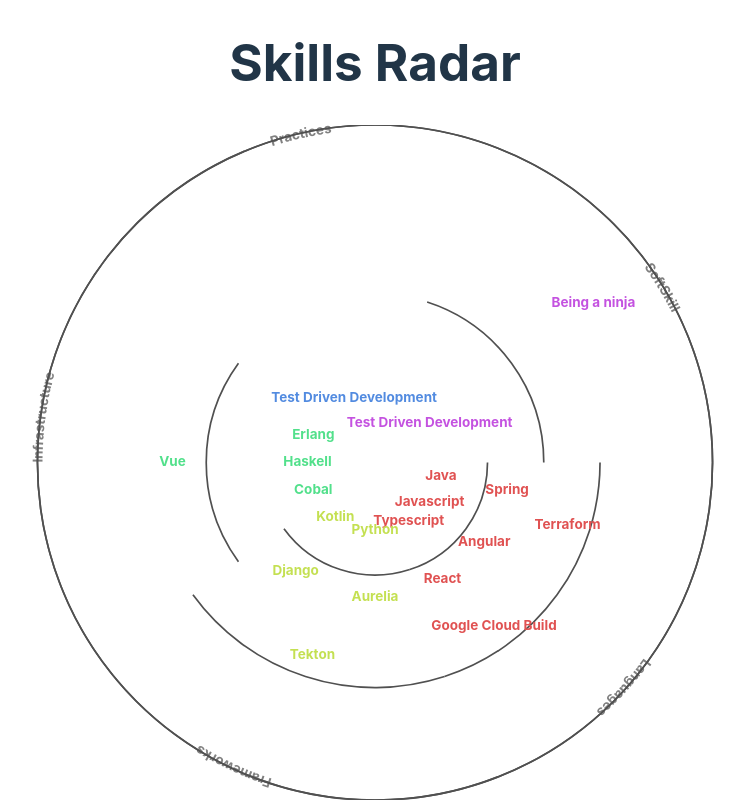
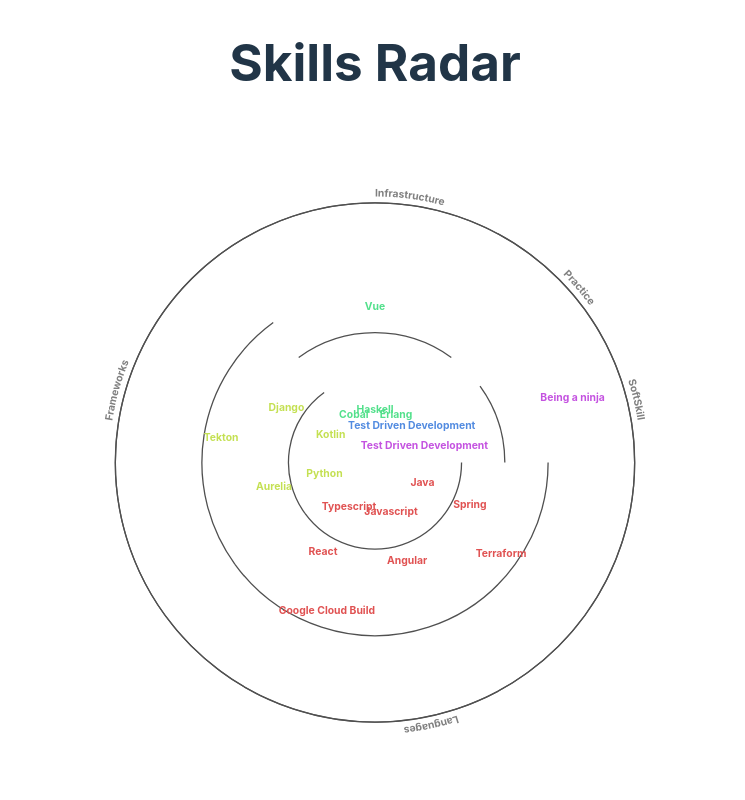
Before and after one commit to jnsartwell/resume, a React (Vite) app: page / in a window 1280 px wide. Shown: the whole page, without its empty margins (265-1010 px from the left). Built offline with nearby package versions, Linux system fonts and the light colour scheme.

Commit message:
sectors are now sized proprotionately based on the number of skills in each category

```diff
--- a/src/components/SkillsRadar/SkillsRadar.tsx
+++ b/src/components/SkillsRadar/SkillsRadar.tsx
@@ -1,4 +1,4 @@
-import React, { useMemo } from 'react';
+import React, {useMemo} from 'react';
 
 interface Skill {
     name: string;
@@ -8,7 +8,7 @@
     skills: { [key: string]: { [key: string]: Skill[] } };
 }
 
-const SkillsRadar: React.FC<SkillsRadarProps> = ({ skills }: SkillsRadarProps) => {
+const SkillsRadar: React.FC<SkillsRadarProps> = ({skills}: SkillsRadarProps) => {
     const skillCategories = useMemo(() => Object.keys(skills), [skills]);
 
     const skillLevels = useMemo(() => {
@@ -20,57 +20,81 @@
     }, [skills]);
 
     const numLevels = skillLevels.length;
-    const numCategories = skillCategories.length;
-    const angle = 360 / numCategories;
+    const categoryAngles: { [key: string]: number } = useMemo(() => {
+        const angles: { [key: string]: number } = {};
+        const totalSkills = skillCategories.reduce((sum, category) => {
+            let categorySkillCount = 0;
+            for (const level in skills[category]) {
+                categorySkillCount += skills[category][level].length;
+            }
+            return sum + categorySkillCount;
+        }, 0);
+
+        skillCategories.forEach((category) => {
+            let categorySkillCount = 0;
+            for (const level in skills[category]) {
+                categorySkillCount += skills[category][level].length;
+            }
+            const angle = (categorySkillCount / totalSkills) * 360;
+            angles[category] = angle;
+        });
+
+        return angles;
+    }, [skills, skillCategories]);
 
     const categoryColors = useMemo(() => {
         const colors: { [key: string]: string } = {};
         skillCategories.forEach((category, index) => {
-            const hue = (index / numCategories) * 360;
+            const hue = (index / skillCategories.length) * 360;
             colors[category] = `hsl(${hue}, 70%, 60%)`;
         });
         return colors;
-    }, [skillCategories, numCategories]);
-
-    const levelRadii = useMemo(() => {
-        const radii: number[] = [];
-        const radiusStep = 50 / numLevels;
-        for (let i = 1; i <= numLevels; i++) {
-            radii.push(radiusStep * i);
-        }
-        return radii;
-    }, [numLevels]);
+    }, [skillCategories]);
 
     const renderSectorLines = () => (
         <>
-            {skillCategories.map((_, index) => (
+            {skillCategories.map((category, categoryIndex) => {
+                let cumulativeAngle = 0;
+                for (let i = 0; i < categoryIndex; i++) {
+                    cumulativeAngle += categoryAngles[skillCategories[i]];
+                }
+
+                const x2 = 50 + Math.cos((cumulativeAngle * Math.PI) / 180) * 50;
+                const y2 = 50 + Math.sin((cumulativeAngle * Math.PI) / 180) * 50;
+
+                return (
                     <line
-                    key={index}
+                        key={`${category}`}
                         x1="50"
                         y1="50"
-                    x2={50 + Math.cos((angle * index * Math.PI) / 180) * 50}
-                    y2={50 + Math.sin((angle * index * Math.PI) / 180) * 50}
+                        x2={x2}
+                        y2={y2}
                         stroke="white"
                         strokeWidth=".25"
                     />
-            ))}
+                );
+            })}
         </>
     );
 
     const renderSectorNames = () => (
         <>
-            {skillCategories.map((category, index) => {
-                const textAngle = angle * index + angle / 2;
-                const radius = 50;
+            {skillCategories.map((category, categoryIndex) => {
+                let cumulativeAngle = 0;
+                for (let i = 0; i < categoryIndex; i++) {
+                    cumulativeAngle += categoryAngles[skillCategories[i]];
+                }
+                const textAngle = cumulativeAngle + categoryAngles[category] / 2;
+                const radius = 52;
 
-                const pathId = `sector-path-${index}`;
+                const pathId = `sector-path-${categoryIndex}`;
                 const pathStartX = 50 + Math.cos((textAngle * Math.PI) / 180) * radius;
                 const pathStartY = 50 + Math.sin((textAngle * Math.PI) / 180) * radius;
-                const pathEndX = 50 + Math.cos(((textAngle + angle / 2) * Math.PI) / 180) * radius;
-                const pathEndY = 50 + Math.sin(((textAngle + angle / 2) * Math.PI) / 180) * radius;
+                const pathEndX = 50 + Math.cos(((textAngle + categoryAngles[category] / 2) * Math.PI) / 180) * radius;
+                const pathEndY = 50 + Math.sin(((textAngle + categoryAngles[category] / 2) * Math.PI) / 180) * radius;
 
                 return (
-                    <React.Fragment key={index}>
+                    <React.Fragment key={categoryIndex}>
                         <path
                             id={pathId}
                             d={`M ${pathStartX},${pathStartY} A ${radius},${radius} 0 0 1 ${pathEndX},${pathEndY}`}
@@ -96,13 +120,17 @@
     const renderSkillNames = () => (
         <>
             {skillCategories.map((category, categoryIndex) => {
-                const categoryAngle = angle * categoryIndex;
+                let cumulativeAngle = 0;
+                for (let i = 0; i < categoryIndex; i++) {
+                    cumulativeAngle += categoryAngles[skillCategories[i]];
+                }
+                const categoryStartAngle = cumulativeAngle;
                 return skillLevels.map((level, levelIndex) => {
-                    const levelRadius = levelRadii[levelIndex];
-                    const categorySkills = skills[category][level] || []; // Renamed to categorySkills
-                    const skillAngleStep = angle / categorySkills.length;
+                    const levelRadius = (50 / numLevels) * (levelIndex + 1);
+                    const categorySkills = skills[category][level] || [];
+                    const skillAngleStep = categoryAngles[category] / categorySkills.length;
                     return categorySkills.map((skill, skillIndex) => {
-                        const skillAngle = categoryAngle + skillAngleStep * skillIndex + skillAngleStep / 2;
+                        const skillAngle = categoryStartAngle + skillAngleStep * skillIndex + skillAngleStep / 2;
                         const x = 50 + Math.cos((skillAngle * Math.PI) / 180) * (levelRadius * 0.8);
                         const y = 50 + Math.sin((skillAngle * Math.PI) / 180) * (levelRadius * 0.8);
                         return (
@@ -124,8 +152,9 @@
             })}
         </>
     );
+
     const renderCircles = () => {
-        const radii: { [key: string]: number[] } = {}; // Radii for each category
+        const radii: { [key: string]: number[] } = {};
 
         skillCategories.forEach((category) => {
             const categoryLevels = Object.keys(skills[category]);
@@ -140,7 +169,6 @@
 
         return (
             <>
-                {/* Render the complete outer circle */}
                 <circle
                     cx="50"
                     cy="50"
@@ -151,12 +179,16 @@
                 />
 
                 {skillCategories.map((category, categoryIndex) => {
-                    const categoryAngle = angle * categoryIndex;
-                    const nextCategoryAngle = angle * (categoryIndex + 1); // Angle of the next category
+                    let cumulativeAngle = 0;
+                    for (let i = 0; i < categoryIndex; i++) {
+                        cumulativeAngle += categoryAngles[skillCategories[i]];
+                    }
+                    const categoryStartAngle = cumulativeAngle;
+                    const nextCategoryAngle = categoryStartAngle + categoryAngles[category];
                     return radii[category].map((radius, radiusIndex) => (
                         <path
                             key={`${category}-${radiusIndex}`}
-                            d={`M ${50 + Math.cos((categoryAngle * Math.PI) / 180) * radius},${50 + Math.sin((categoryAngle * Math.PI) / 180) * radius}
+                            d={`M ${50 + Math.cos((categoryStartAngle * Math.PI) / 180) * radius},${50 + Math.sin((categoryStartAngle * Math.PI) / 180) * radius}
                                A ${radius},${radius} 0 0 1 ${50 + Math.cos((nextCategoryAngle * Math.PI) / 180) * radius},${50 + Math.sin((nextCategoryAngle * Math.PI) / 180) * radius}`}
                             strokeWidth={.25}
                             stroke="#505050"
@@ -167,14 +199,14 @@
             </>
         );
     };
+
     return (
-        <svg width="100%" height="100%" viewBox="0 0 100 100">
+        <svg width="100%" height="100%" viewBox="-15 -15 130 130">
+            {renderSectorNames()}
             {renderSectorLines()}
-            {renderSectorNames()}
             {renderCircles()}
             {renderSkillNames()}
         </svg>
-
     );
 };
 
--- a/src/pages/Skills/Skills.tsx
+++ b/src/pages/Skills/Skills.tsx
@@ -8,7 +8,7 @@
     return (
         <div className={"skills-container"}>
             <h1>Skills Radar</h1>
-            <SkillsRadar size={1000} skills={skillsWithExpertiseLevels}/>
+            <SkillsRadar skills={skillsWithExpertiseLevels}/>
         </div>
     )
 }
```
Lines whose indentation alone changed are shown as unchanged.
